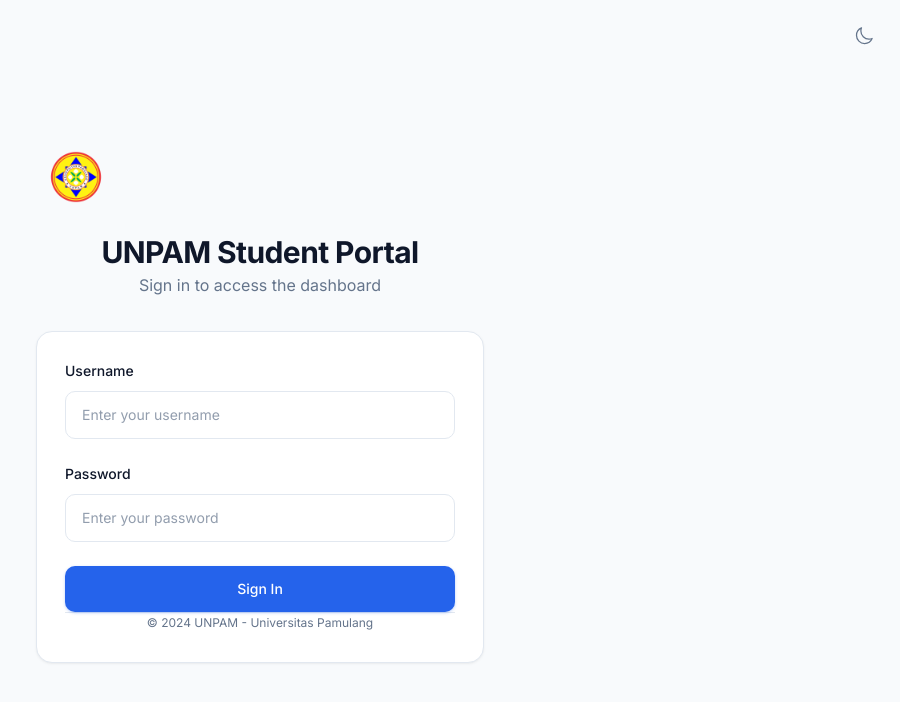
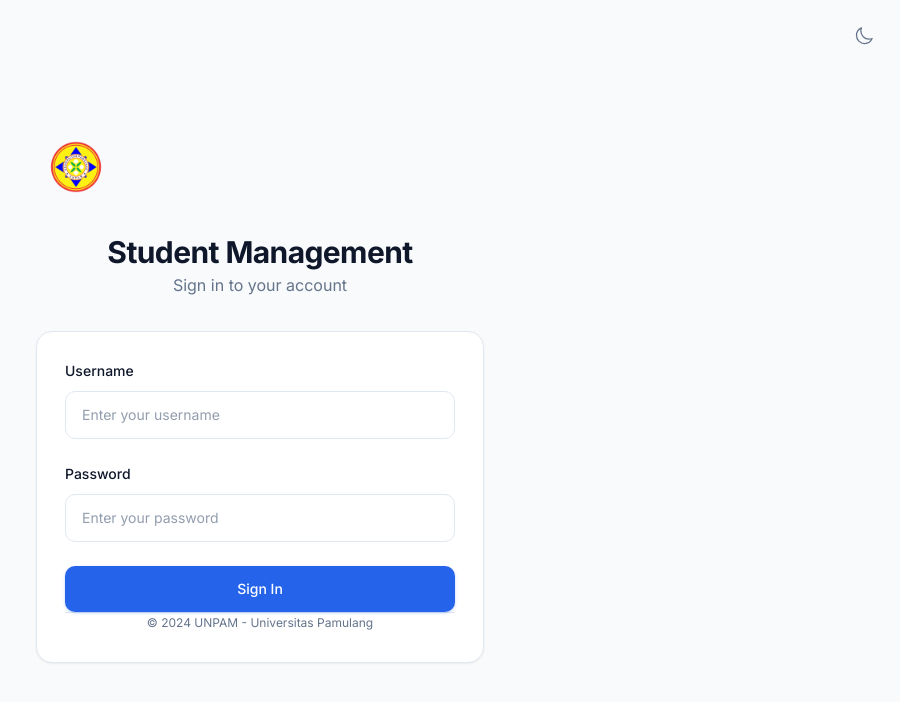
Before and after one commit to DimasAkbarF/student-management-system-, a Next.js app: page /login in a window 1280 px wide. Shown: the top 702 px of the page, without its empty margins (380-1280 px from the left). Built offline with nearby package versions, Linux system fonts and the light colour scheme.

Commit message:
Fix: Keep Student Management name, center logo above text

```diff
--- a/src/app/login/page.tsx
+++ b/src/app/login/page.tsx
@@ -47,9 +47,9 @@ export default function LoginPage() {
             </div>
 
             <div className="w-full max-w-md">
-                {/* Logo */}
+                {/* Logo - Centered above text */}
                 <div className="text-center mb-8">
-                    <div className="w-20 h-20 rounded-2xl flex items-center justify-center mx-auto mb-4 overflow-hidden">
+                    <div className="w-20 h-20 mx-auto mb-4 overflow-hidden">
                         <Image
                             src="/unpam-logo.png"
                             alt="UNPAM Logo"
@@ -59,8 +59,8 @@ export default function LoginPage() {
                             priority
                         />
                     </div>
-                    <h1 className="text-2xl font-bold text-[var(--color-text)]">UNPAM Student Portal</h1>
-                    <p className="text-[var(--color-text-muted)] mt-2">Sign in to access the dashboard</p>
+                    <h1 className="text-2xl font-bold text-[var(--color-text)]">Student Management</h1>
+                    <p className="text-[var(--color-text-muted)] mt-2">Sign in to your account</p>
                 </div>
 
                 {/* Login Card */}
--- a/src/components/Sidebar.tsx
+++ b/src/components/Sidebar.tsx
@@ -30,17 +30,17 @@ export default function Sidebar({ isOpen, onClose }: SidebarProps) {
 
             {/* Sidebar */}
             <aside className={`sidebar ${isOpen ? 'open' : ''}`}>
-                {/* Logo Section */}
+                {/* Logo Section - Logo above text */}
                 <div className="sidebar-logo">
-                    <Link href="/dashboard" className="sidebar-logo-link">
+                    <Link href="/dashboard" className="flex flex-col items-center text-center">
                         <img
                             src="/unpam-logo.png"
                             alt="UNPAM Logo"
-                            className="sidebar-logo-image"
+                            className="sidebar-logo-image mb-3"
                         />
-                        <div className="sidebar-logo-text">
-                            <h1>UNPAM</h1>
-                            <p>Student Management</p>
+                        <div>
+                            <h1 className="text-lg font-bold text-[var(--color-text)]">UNPAM</h1>
+                            <p className="text-xs text-[var(--color-text-muted)]">Student Management</p>
                         </div>
                     </Link>
                 </div>
--- a/src/styles/globals.css
+++ b/src/styles/globals.css
@@ -523,22 +523,24 @@ a:hover {
 }
 
 .sidebar-logo {
-  padding: 1.5rem 1.75rem;
+  padding: 1.75rem 1.5rem;
   border-bottom: 1px solid var(--color-border);
   background-color: var(--color-surface);
+  text-align: center;
 }
 
 .sidebar-logo-link {
   display: flex;
+  flex-direction: column;
   align-items: center;
-  gap: 1rem;
+  gap: 0.75rem;
 }
 
 .sidebar-logo-image {
-  width: 44px;
-  height: 44px;
+  width: 56px;
+  height: 56px;
   object-fit: contain;
-  border-radius: 8px;
+  border-radius: 12px;
 }
 
 .sidebar-logo-text h1 {
```
